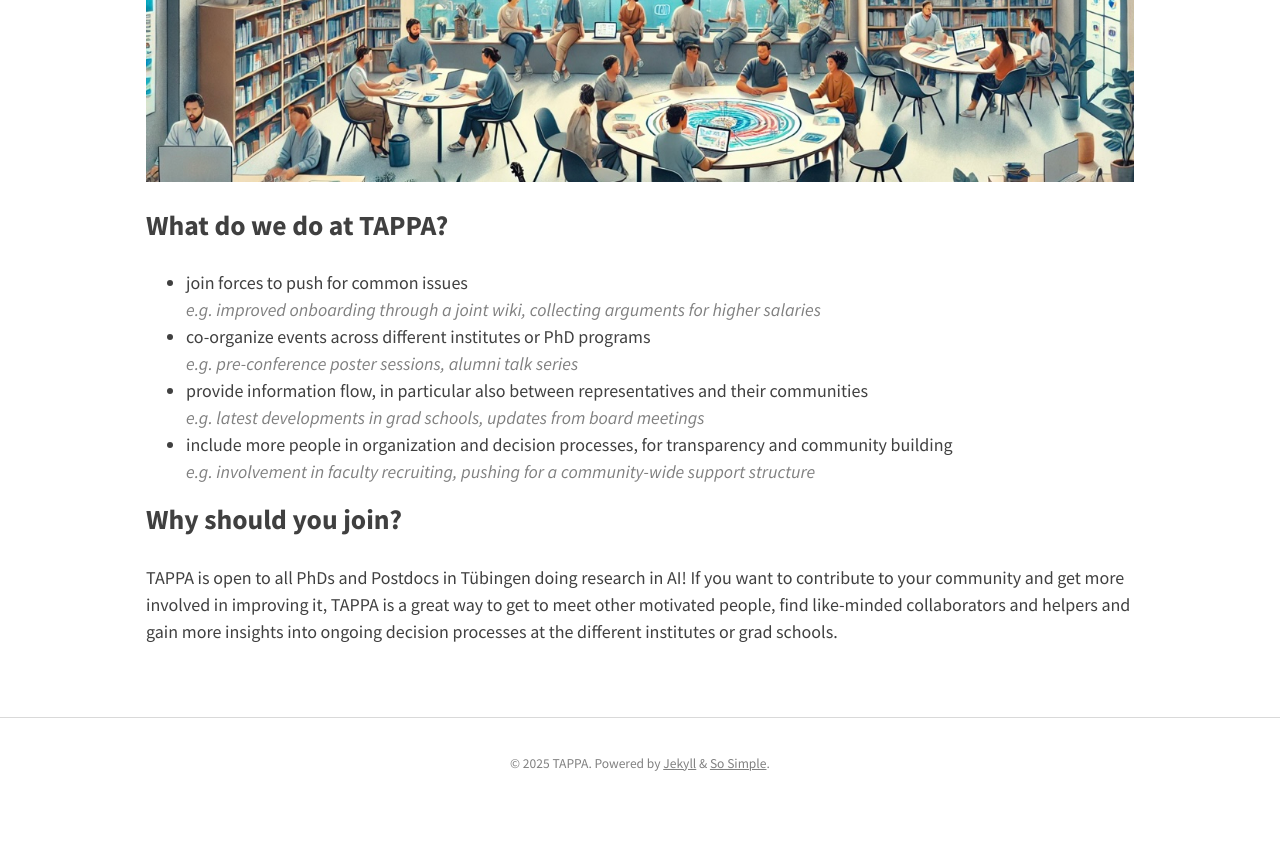
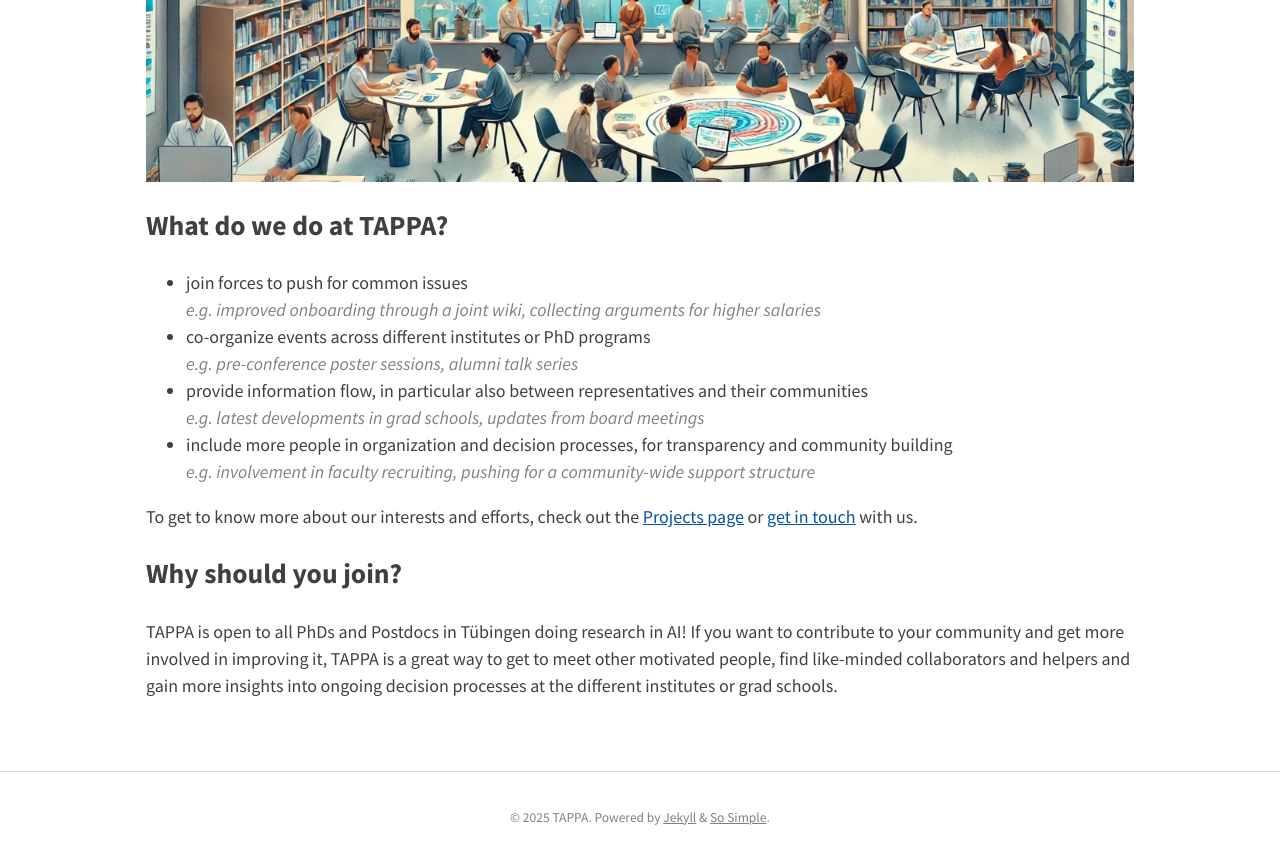
Before and after one commit to tappa-org/tappa-org.github.io, a Jekyll site: the page built from about.md, in a window 1280 px wide and 900 px high, scrolled down 686 px. Shown: the top 864 px of the window. Built offline with Jekyll 4.4.1, drawn with Linux system fonts in a browser that asks for light colours; nearby versions of some CDN libraries.

Commit message:
update about page

```diff
--- a/about.md
+++ b/about.md
@@ -22,6 +22,7 @@
 - include more people in organization and decision processes, for transparency and community building\
 <span style="color: gray;">*e.g. involvement in faculty recruiting, pushing for a community-wide support structure*</span>
 
+To get to know more about our interests and efforts, check out the [Projects page](https://tappa-org.github.io/projects/) or [get in touch](https://tappa-org.github.io/contact/) with us.
 
 ## Why should you join?
 TAPPA is open to all PhDs and Postdocs in Tübingen doing research in AI!
```
